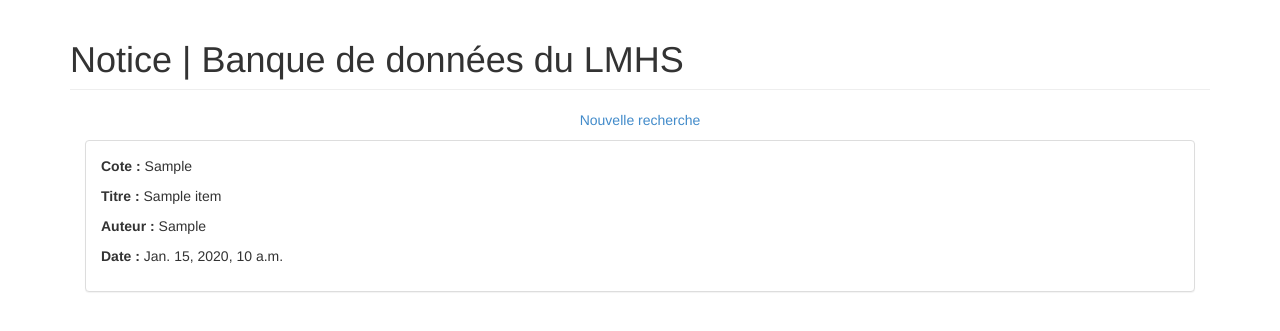
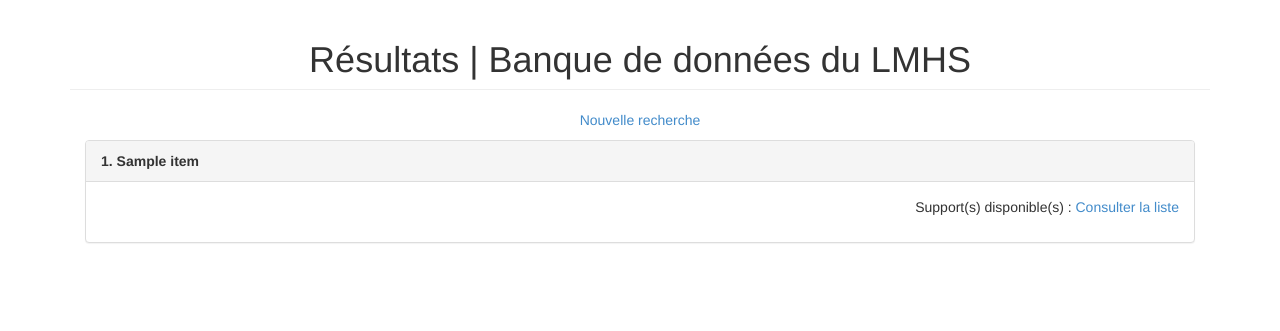
Before and after one commit to tiagovaz/oicrm_lmhs, a Django app: template lmhs/templates/result.html in a window 1280 px wide. Shown: the top 331 px of the page. Run offline with Django 3.2, Linux system fonts and the light colour scheme; the template is opened without the code that fills it: most values are stand-ins (such as "Sample title", 1, 10 or a date in 2020); some libraries are stand-ins or nearby versions.

Commit message:
Improving results

```diff
--- a/lmhs/templates/details.html
+++ b/lmhs/templates/details.html
@@ -7,9 +7,9 @@
         <!-- Page Header -->
         <div class="row">
             <div class="col-sm-12">
-                <h1 class="page-header">Notice | Banque de données du LMHS</h1>
 
                 <center>
+                <h1 class="page-header">Notice | Banque de données du LMHS</h1>
                 <p><a href="{{request.META.HTTP_REFERER}}">Retour aux résultats</a> | <a href="/search">Nouvelle recherche</a></p>
                 </center>
 
--- a/lmhs/templates/result.html
+++ b/lmhs/templates/result.html
@@ -7,29 +7,42 @@
         <!-- Page Header -->
         <div class="row">
             <div class="col-sm-12">
-                <h1 class="page-header">Notice | Banque de données du LMHS</h1>
-
                 <center>
+                <h1 class="page-header">Résultats | Banque de données du LMHS</h1>
                 <p><a href="/search">Nouvelle recherche</a></p>
                 </center>
-                {% bootstrap_paginate items %}
                 {% for i in items %}
                         <div class="col-lg-12">
                             <div class="panel panel-default">
+                                <div class="panel-heading"><b>{{ forloop.counter }}. {{ i.titre }}</b></div>
                                 <div class="panel-body">
-                                    <p><b>Cote :</b> {{ i.cote_calcul }}</p>
-                                    <p><b>Titre :</b> {{ i.titre }}</p>
-                                    <p><b>Auteur :</b> {{ i.auteur_old }}</p>
-                                    {% if i.date %}
-                                        <p><b>Date :</b> {{ i.date }}</p>
+                                    <center>
+                                    {% if i.type == "Article de périodique" or i.type == "Livre" %}
+                                        {{ i.auteur_old }}</br>
+                                        {% if i.date %}
+                                            {{ i.date }}</br>
+                                        {% endif %}
                                     {% endif %}
+
+                                    {% if i.type == "Iconographie" %}
+                                        {{ i.sujet }}</br>
+                                        {{ i.genre }}</br>
+                                        {{ i.auteur_old }}</br>
+                                        {% if i.date %}
+                                            {{ i.date }}</br>
+                                        {% endif %}
+                                    {% endif %}
+
+                                    </center>
+                                    <p class="text-right">Support(s) disponible(s) : <a href="/details?notice_id={{ i.notice_id }}">Consulter la liste</a></p>
                                 </div>
                             </div>
                         </div>
                 {% endfor %}
-
-
             </div>
+                <center>
+                    {% bootstrap_paginate items range=10 show_prev_next="false" show_first_last="true" %}
+                </center>
         </div>
         <!-- /.row -->
 
--- a/lmhs/templates/search.html
+++ b/lmhs/templates/search.html
@@ -7,8 +7,10 @@
         <!-- Page Header -->
         <div class="row">
             <div class="col-sm-12">
+                <center>
                 <h1 class="page-header">Recherche | Banque de données du LMHS
                 </h1>
+                </center>
 		{% load crispy_forms_tags %}
 		{% crispy form %}
             </div>
```
